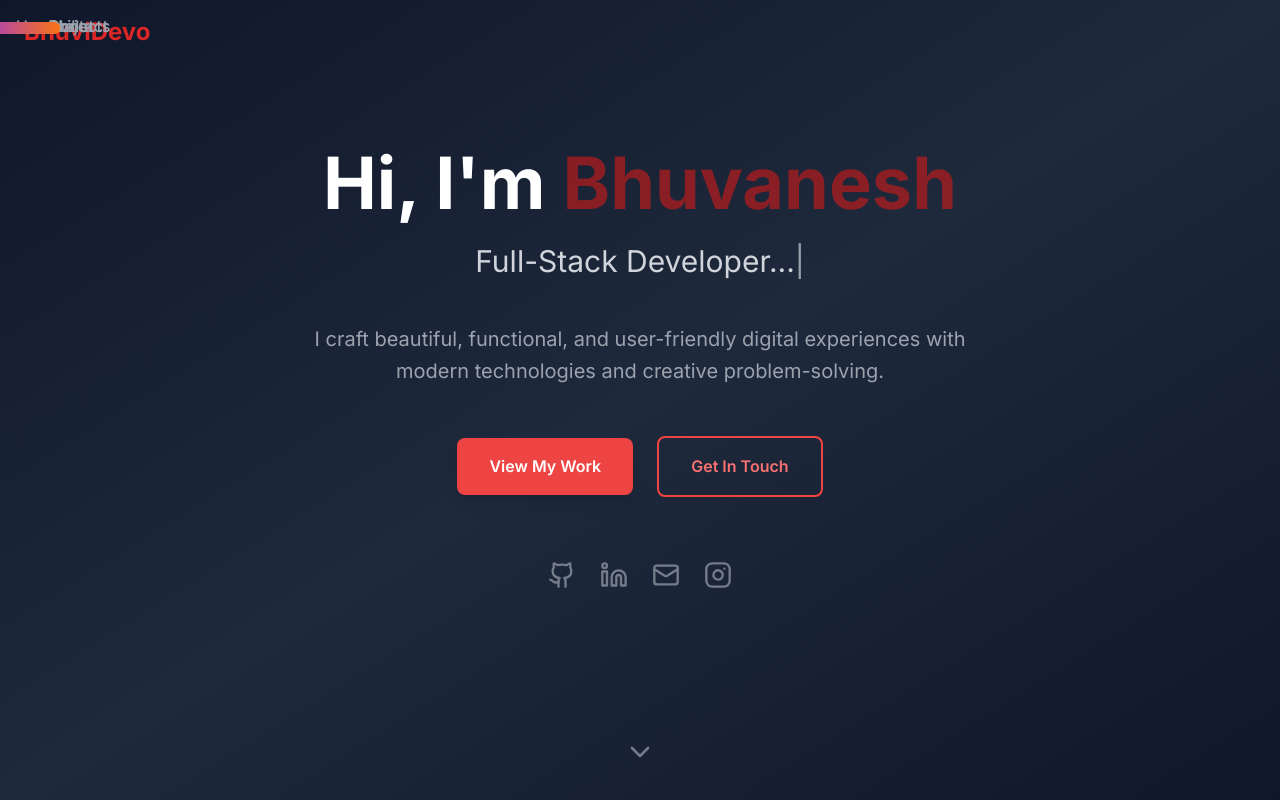
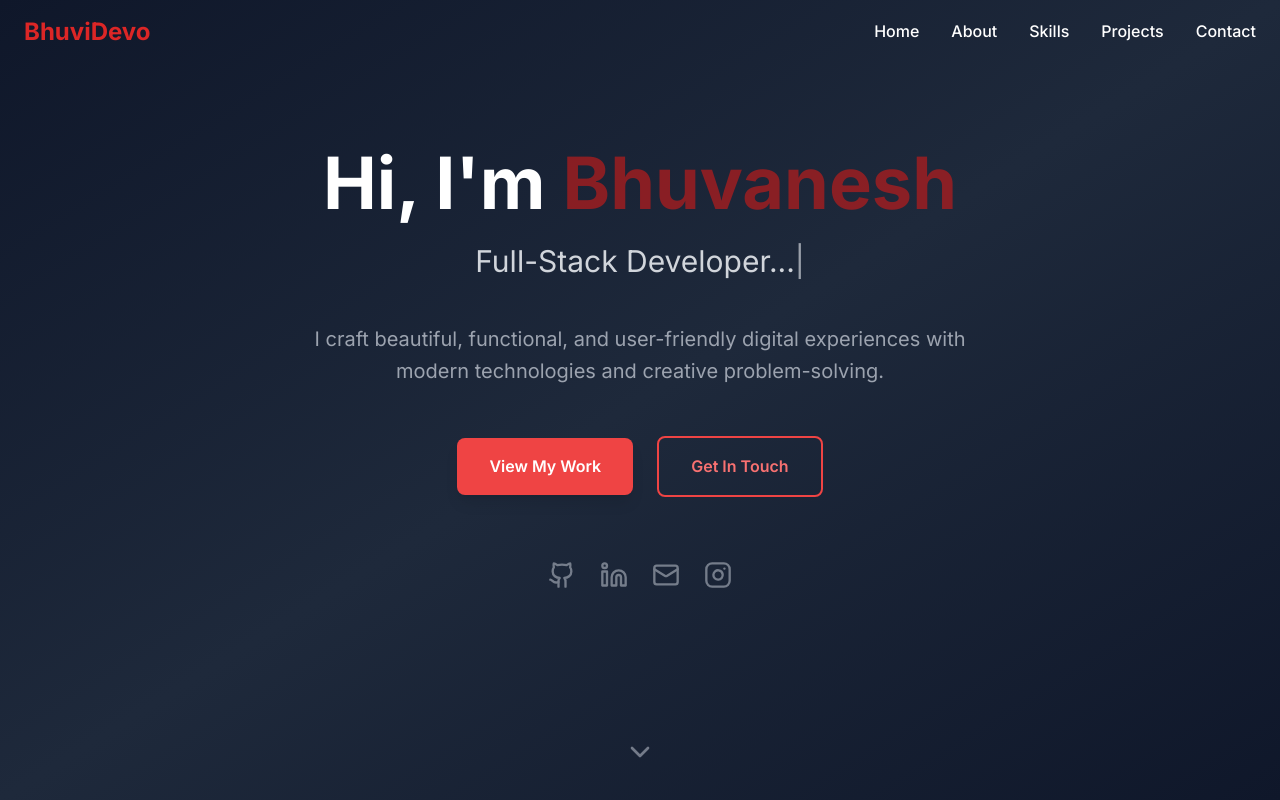
Before and after one commit to Bhuvaneshmaker/Bhuvanesh, a React (Vite) app: page / in a window 1280 px wide. Shown: the top 800 px of the page. Built offline with nearby package versions, Linux system fonts and the light colour scheme.

Commit message:
Update Header.tsx

```diff
--- a/src/components/Header.tsx
+++ b/src/components/Header.tsx
@@ -45,8 +45,8 @@ const Header = () => {
               <button
                 key={item.id}
                 onClick={() => scrollToSection(item.id)}
-                className="absolute left-4 top-3.5 h-5 w-5 text-gray-400 hover:text-red-400 transition-colors duration-200  font-medium">
-                {item.label}<div className="w-24 h-1 absolute right-2 top-2 bg-gradient-to-r from-purple-600 to-orange-500 text-white px-4 py-1.5 rounded-lg text-sm font-medium hover:from-red-800 hover:to-orange-600 transition-all duration-200 mx-auto "></div>
+                className="text-gray hover:text-red-600 transition-colors font-medium relative group">
+                {item.label}<div className="absolute -bottom-1 left-0 w-0 h-0.5 bg-gradient-to-r from-red-600 to-orange-500 group-hover:w-full transition-all duration-200"></div>
               </button>
             ))}
           </div>
```
